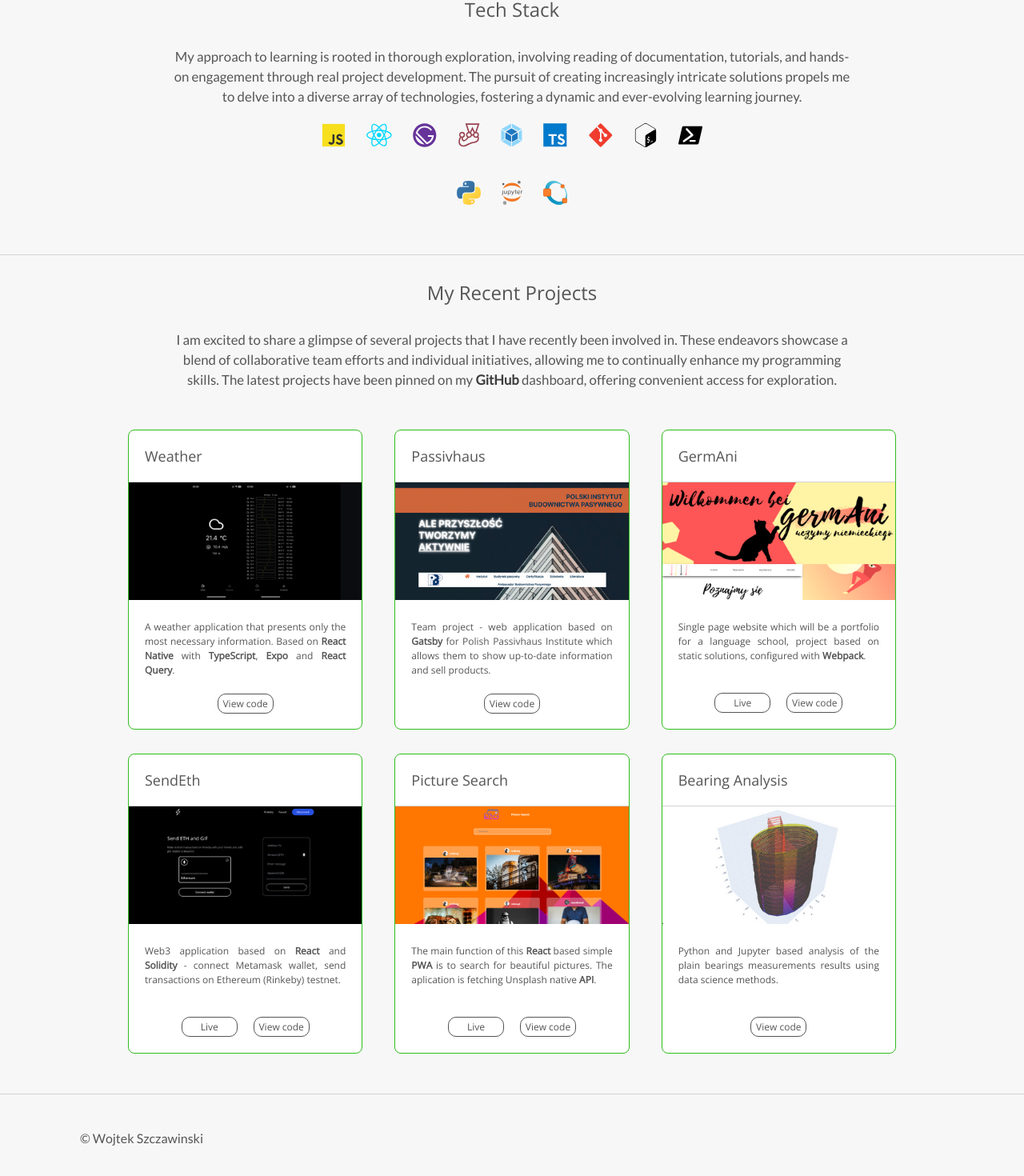
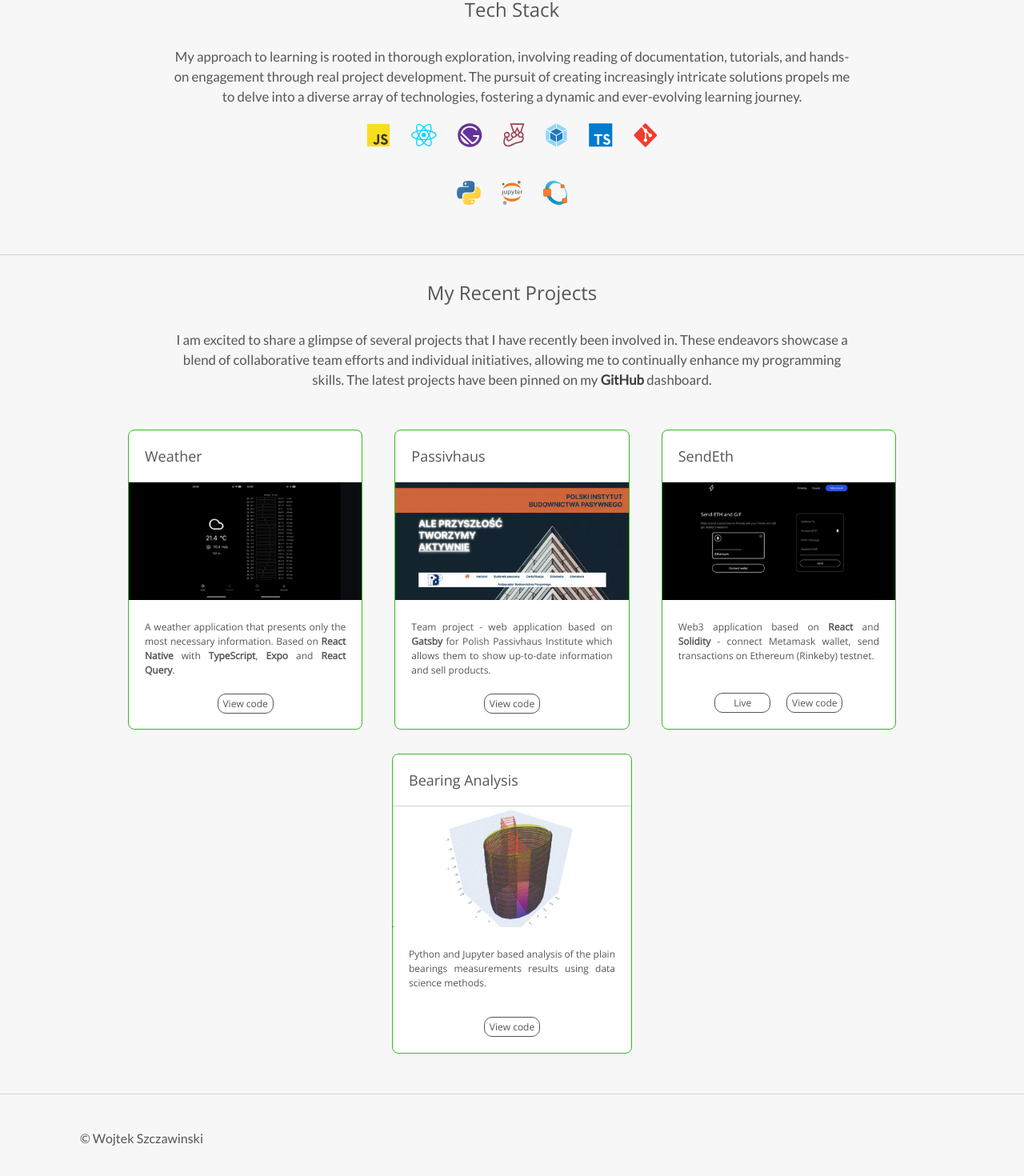
Before and after one commit to wszczawinski/wszczawinski.github.io, a SvelteKit app: page /software in a window 1280 px wide. Shown: the part 836-2306 px from the top of the page at 80% size. Built offline with nearby package versions, Linux system fonts and the light colour scheme; some icons are missing.

Commit message:
feat(cleanup): remove outdated stuff

```diff
--- a/src/routes/software/+page.svelte
+++ b/src/routes/software/+page.svelte
@@ -6,16 +6,12 @@
 	import webpackIcon from '$lib/icons/webpack-icon.svg';
 	import tsIcon from '$lib/icons/typescript-icon.svg';
 	import gitIcon from '$lib/icons/git-icon.svg';
-	import bashIcon from '$lib/icons/bash-icon.svg';
-	import sshIcon from '$lib/icons/ssh-icon.svg';
 	import pythonIcon from '$lib/icons/python-icon.svg';
 	import jupiterIcon from '$lib/icons/jupyter-icon.svg';
 	import octaveIcon from '$lib/icons/octave-icon.svg';
 
-	import searchImg from '$lib/images/projects/p_picture-search.png';
 	import bearingImg from '$lib/images/projects/p_analyses.png';
 	import sendEthImg from '$lib/images/projects/p_sendeth.png';
-	import germaniImg from '$lib/images/projects/p_germani.png';
 	import passiveImg from '$lib/images/projects/p_passive.png';
 	import weatherImg from '$lib/images/projects/p_weather.png';
 </script>
@@ -58,14 +54,6 @@
 			<img class="icon-svg" src={gitIcon} alt="git-icon" />
 			<span class="tooltiptext">Git</span>
 		</i>
-		<i>
-			<img class="icon-svg" src={bashIcon} alt="bash-icon" />
-			<span class="tooltiptext">Bash</span>
-		</i>
-		<i>
-			<img class="icon-svg" src={sshIcon} alt="ssh-icon" />
-			<span class="tooltiptext">SSH</span>
-		</i>
 		<br />
 		<i>
 			<img class="icon-svg" src={pythonIcon} alt="python-icon" />
@@ -88,8 +76,7 @@
 		I am excited to share a glimpse of several projects that I have recently been involved in. These
 		endeavors showcase a blend of collaborative team efforts and individual initiatives, allowing me
 		to continually enhance my programming skills. The latest projects have been pinned on my
-		<b><a href="https://github.com/wszczawinski" target="_blank">GitHub</a></b> dashboard, offering convenient
-		access for exploration.
+		<b><a href="https://github.com/wszczawinski" target="_blank">GitHub</a></b> dashboard.
 	</p>
 
 	<div class="project-cards">
@@ -121,21 +108,6 @@
 				<a href="https://github.com/wszczawinski/Passivhaus" target="_blank">View code</a>
 			</div>
 		</article>
-		<!--GermAni-->
-		<article class="card">
-			<h4 class="title">GermAni</h4>
-			<a href="https://github.com/Kinga-Zawarczynska/germAni" target="_blank"
-				><img class="cover" src={germaniImg} alt="GermAni" /></a
-			>
-			<p>
-				Single page website which will be a portfolio for a language school, project based on static
-				solutions, configured with <b>Webpack</b>.
-			</p>
-			<div class="links">
-				<a href="http://germ-ani.pl/" target="_blank">Live</a>
-				<a href="https://github.com/Kinga-Zawarczynska/germAni" target="_blank">View code</a>
-			</div>
-		</article>
 		<!--SendEth-->
 		<article class="card">
 			<h4 class="title">SendEth</h4>
@@ -149,21 +121,6 @@
 			<div class="links">
 				<a href="https://ethandgif.onrender.com" target="_blank">Live</a>
 				<a href="https://github.com/wszczawinski/send-eth" target="_blank">View code</a>
-			</div>
-		</article>
-		<!--Picture Search-->
-		<article class="card">
-			<h4 class="title">Picture Search</h4>
-			<a href="https://github.com/wszczawinski/PictureSearch" target="_blank"
-				><img class="cover" src={searchImg} alt="pirture-search" /></a
-			>
-			<p>
-				The main function of this <b>React</b> based simple <b>PWA</b> is to search for beautiful
-				pictures. The aplication is fetching Unsplash native <b>API</b>.
-			</p>
-			<div class="links">
-				<a href="https://picture-search.onrender.com" target="_blank">Live</a>
-				<a href="https://github.com/wszczawinski/PictureSearch" target="_blank">View code</a>
 			</div>
 		</article>
 		<!--Bearings measurement-->
@@ -186,11 +143,6 @@
 			</div>
 		</article>
 	</div>
-	<!-- <h3 class="title">Python/Data Science</h3>
-
-	<div class="project-cards">
-
-	</div> -->
 </section>
 
 <style>
```
